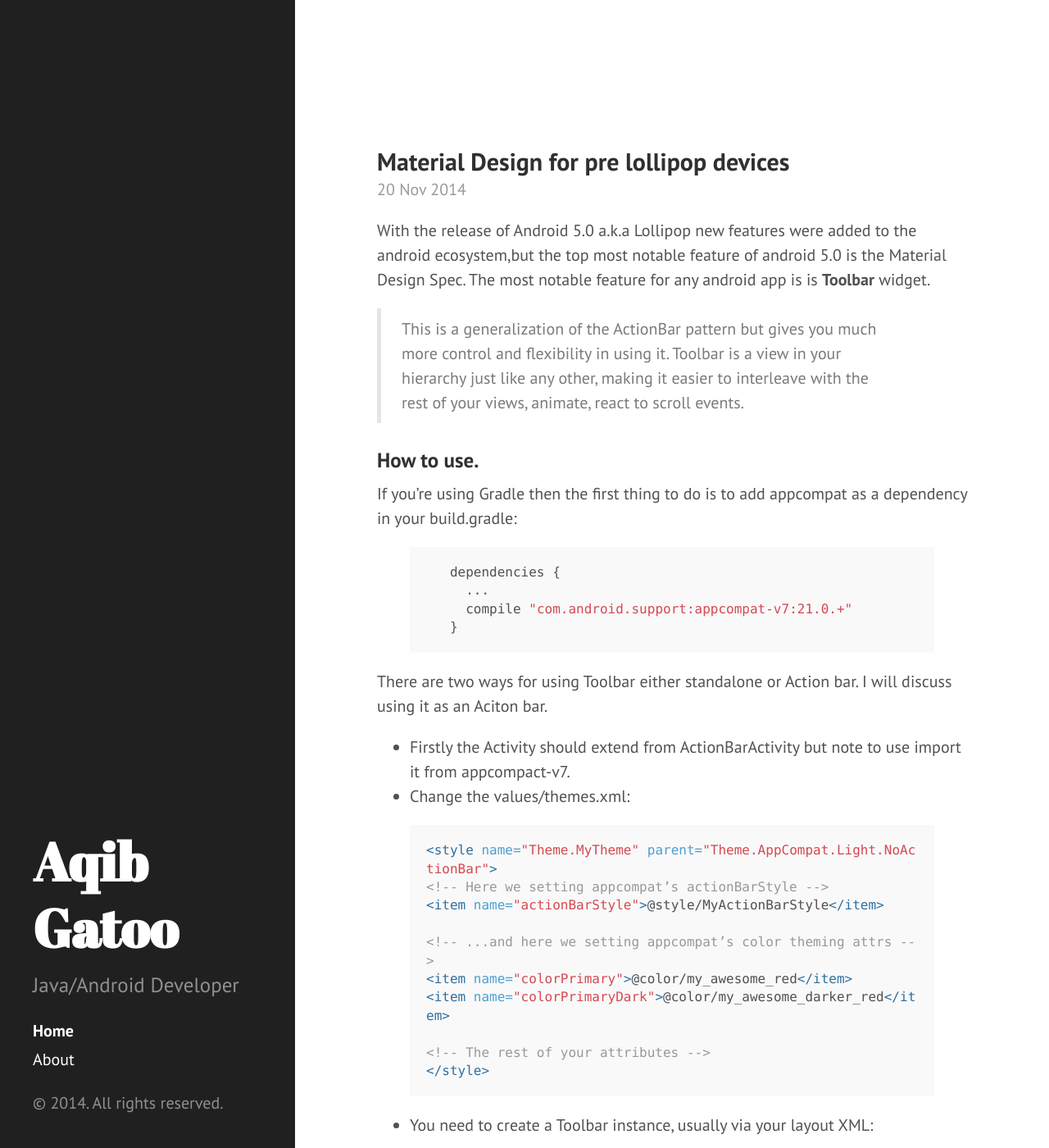
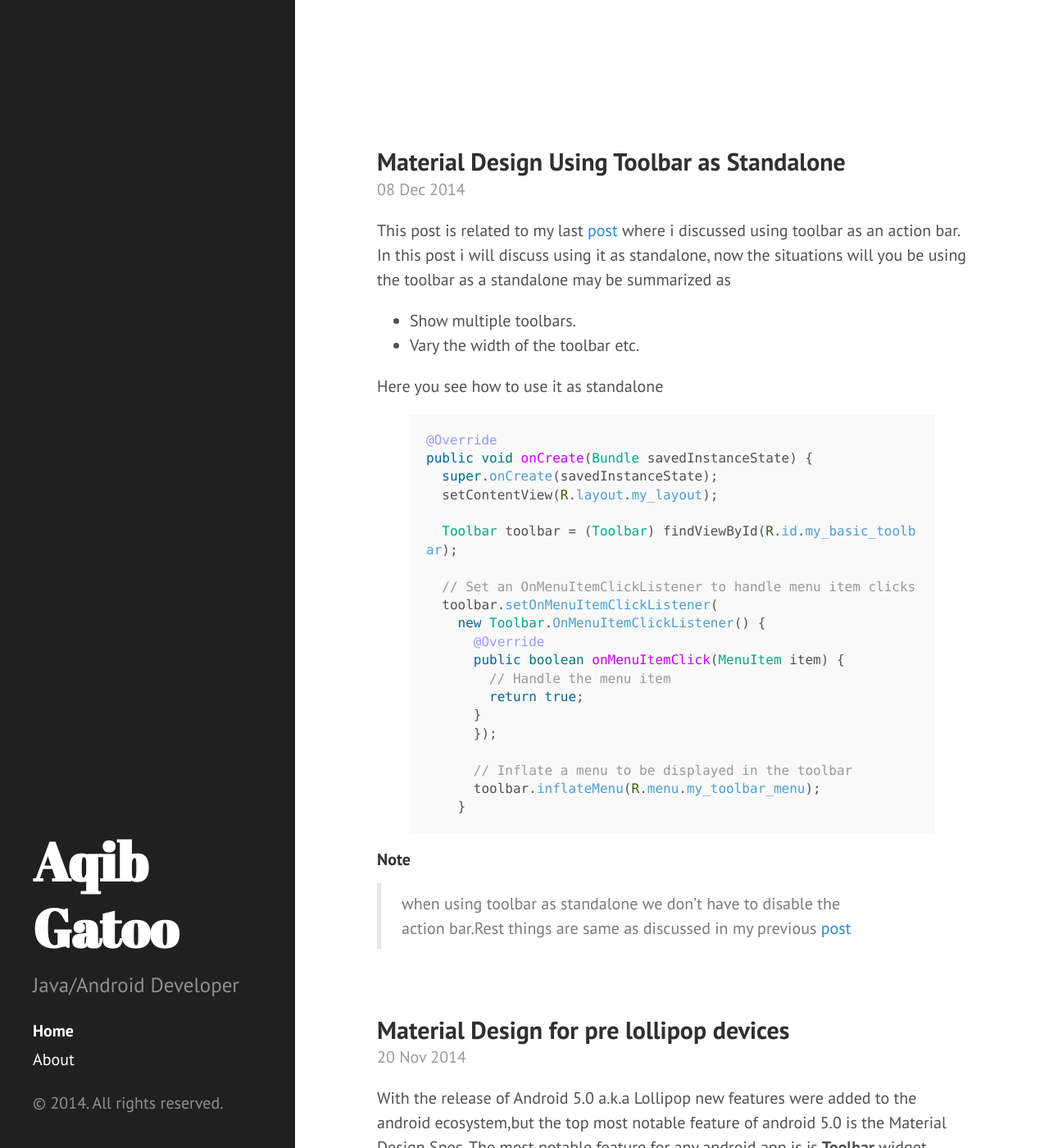
Before and after one commit to aqibgatoo/aqibgatoo.github.io, a Jekyll site: the page built from index.html, in a window 1280 px wide and 1400 px high. Shown: the whole window at 82% size. Built offline with Jekyll 4.4.1, drawn with Linux system fonts in a browser that asks for light colours; the list of posts is cut into pages by our own code; some of the changed text lies outside the part shown.

Commit message:
Add new post about toolbar

```diff
--- a/_posts/2014-11-20-Material-Design-for-pre-lollipop-devices.md
+++ b/_posts/2014-11-20-Material-Design-for-pre-lollipop-devices.md
@@ -79,3 +79,5 @@ Toolbar toolbar = (Toolbar) findViewById(R.id.my_basic_toolbar);
 This is the Result:
 
 ![a relative link](/images/material_design_result.png)
+
+In my next post i will talk about using toolbar as standalone.
--- /dev/null
+++ b/_posts/2014-12-08-Material-design-using-toolbar-as-standalone.md
@@ -0,0 +1,38 @@
+---
+layout : post
+title: Material Design Using Toolbar as Standalone
+comments: true
+---
+
+This post is related to my last [post](http://aqibgatoo.com/2014/11/20/Material-Design-for-pre-lollipop-devices/) where i discussed using toolbar as an action bar. In this post i will discuss using it as standalone, now the situations will you be using the toolbar as a standalone may be summarized as
+
+- Show multiple toolbars.
+- Vary the width of the toolbar etc.
+
+Here you see how to use it as standalone
+
+{% highlight java %}
+@Override
+public void onCreate(Bundle savedInstanceState) {
+  super.onCreate(savedInstanceState);
+  setContentView(R.layout.my_layout);
+
+  Toolbar toolbar = (Toolbar) findViewById(R.id.my_basic_toolbar);
+
+  // Set an OnMenuItemClickListener to handle menu item clicks
+  toolbar.setOnMenuItemClickListener(
+    new Toolbar.OnMenuItemClickListener() {
+      @Override
+      public boolean onMenuItemClick(MenuItem item) {
+        // Handle the menu item
+        return true;
+      }
+      });
+
+      // Inflate a menu to be displayed in the toolbar
+      toolbar.inflateMenu(R.menu.my_toolbar_menu);
+    }
+{% endhighlight %}
+
+#####Note
+> when using toolbar as standalone we don't have to disable the action bar.Rest things are same as discussed in my previous [post]("http://aqibgatoo.com/2014/11/20/Material-Design-for-pre-lollipop-devices/")
```
